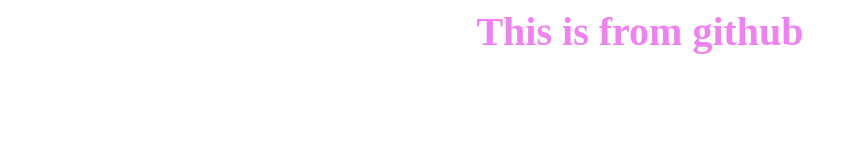
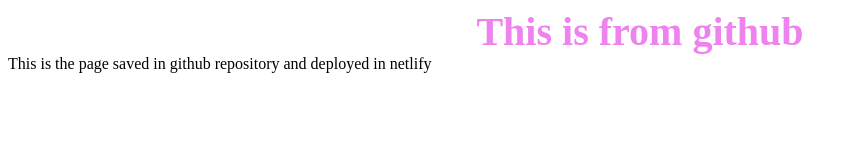
Before and after one commit to saf-soft/examplegithubandnetlify, a plain HTML site: page index.html in a window 1280 px wide. Shown: the whole page, without its empty margins (0-857 px from the left). Drawn offline with Linux system fonts and the light colour scheme.

Commit message:
Update index.html

```diff
--- a/index.html
+++ b/index.html
@@ -2,3 +2,4 @@
 .i{text-align:center}
 
 </style><div class="c b a a b a c b e i" >This is from github</div>
+<div>This is the page saved in github repository and deployed in netlify </div>
```
